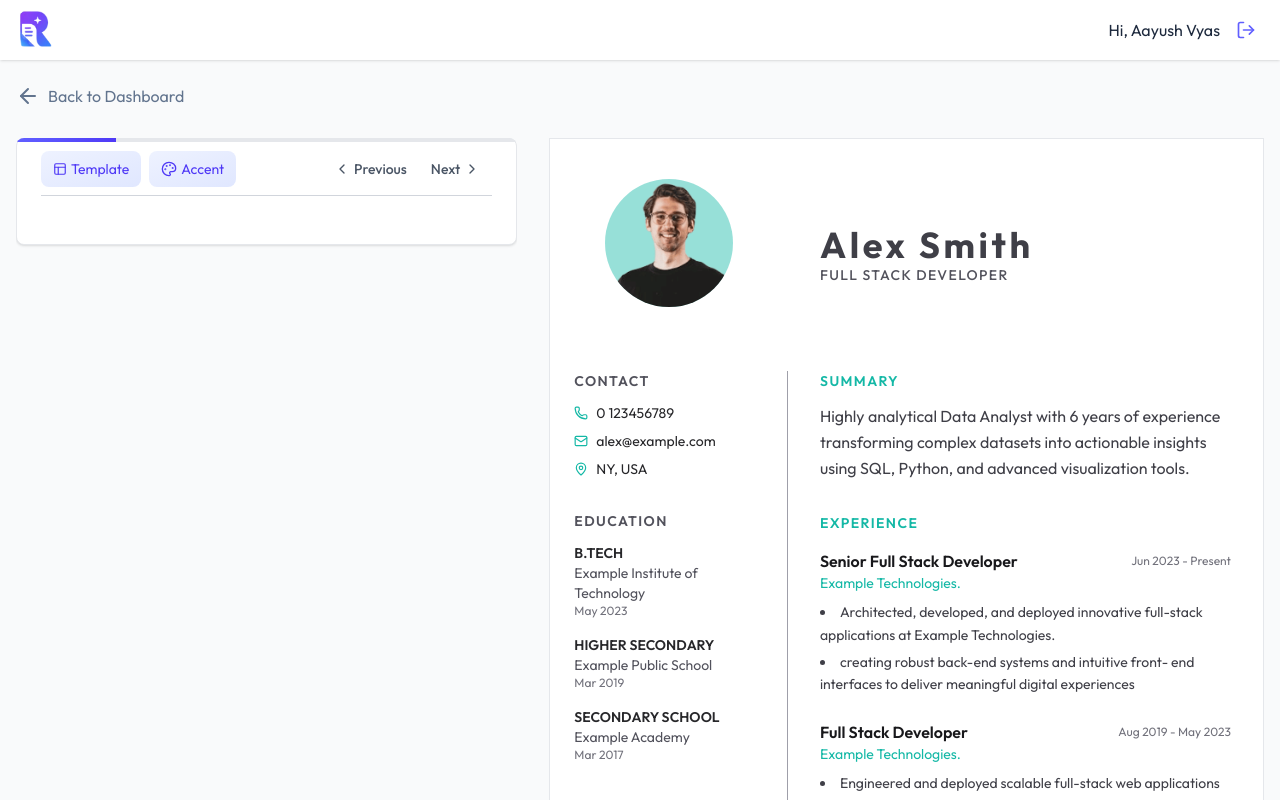
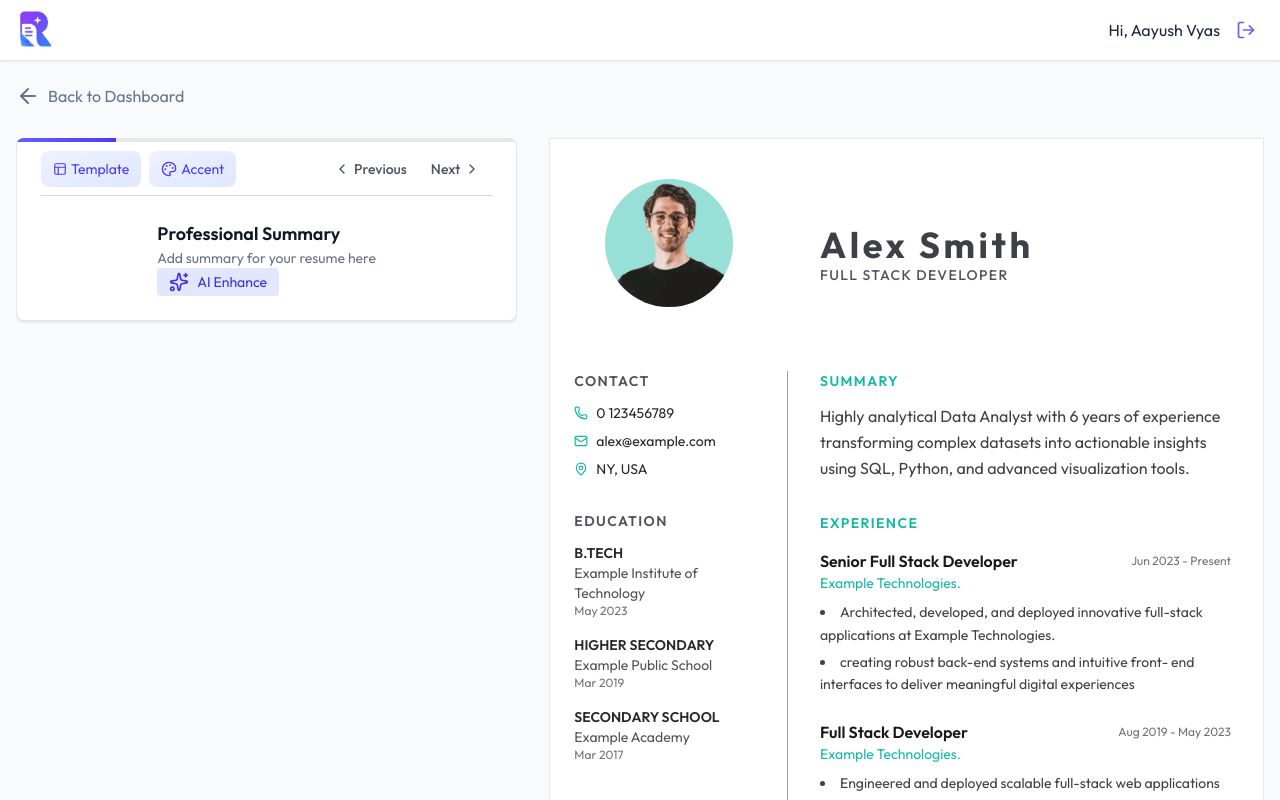
Before and after one commit to aayushvyas025/Resuvo, a React (Vite) app in the folder client/: page /app/builder/68d2a31a1c4dd38875bb037e in a window 1280 px wide. Both pictures are taken after a click on the button "Next". Shown: the top 800 px of the page. Built offline with nearby package versions, Linux system fonts and the light colour scheme.

Commit message:
Working on ProfessionalSummary Form

```diff
--- /dev/null
+++ b/client/src/components/Form/ProfessionalSummaryForm.jsx
@@ -0,0 +1,23 @@
+import { Sparkles } from "lucide-react";
+
+function ProfessionalSummaryForm({ data, onChange, handleDataChange }) {
+  return (
+    <div className="space-y-4">
+      <div className="flex items-center justify-center">
+        <div>
+          <h3 className="flex items-center gap-2 text-lg font-semibold text-gray-900">
+            Professional Summary
+          </h3>
+          <p className="text-sm text-gray-500">
+            Add summary for your resume here
+          </p>
+          <button className="flex items-center gap-2 px-3 py-1 text-sm bg-indigo-100 text-indigo-700 rounded hover:bg-indigo-200 transition-colors disabled:opacity-50">
+            <Sparkles className="size-5" /> AI Enhance
+          </button>
+        </div>
+      </div>
+    </div>
+  );
+}
+
+export default ProfessionalSummaryForm;
--- a/client/src/components/ResumeBuilder/ResumeSections.jsx
+++ b/client/src/components/ResumeBuilder/ResumeSections.jsx
@@ -1,8 +1,9 @@
 import PersonalInfoForm from "../Form/PersonalInfoForm";
+import ProfessionalSummaryForm from "../Form/ProfessionalSummaryForm";
 
 function ResumeSections({
   section,
-  personalInfo,
+  data,
   handleChangeResumeData,
   removeBackground,
   handleRemoveBackground,
@@ -11,7 +12,7 @@ function ResumeSections({
     <div className="space-y-6">
       {section.id === "personal" && (
         <PersonalInfoForm
-          data={personalInfo}
+          data={data.personal_info}
           onChange={(data) =>
             handleChangeResumeData((prev) => ({ ...prev, personal_info: data }))
           }
@@ -19,6 +20,10 @@ function ResumeSections({
           setRemoveBackground={handleRemoveBackground}
         />
       )}
+      {section.id === "summary" && <ProfessionalSummaryForm
+         data={data.professional_summary}
+         handleDataChange={(data) => handleChangeResumeData((prev) => ({...prev, professional_summary:data}))}
+       />}
     </div>
   );
 }
--- a/client/src/pages/ResumeBuilder.jsx
+++ b/client/src/pages/ResumeBuilder.jsx
@@ -62,7 +62,7 @@ function ResumeBuilder() {
                 />
                 <ResumeSections
                   section={activeSection}
-                  personalInfo={resumeData.personal_info}
+                  data={resumeData}
                   handleChangeResumeData={setResumeData}
                   removeBackground={removeBackground}
                   handleRemoveBackground={setRemoveBackground}
```
